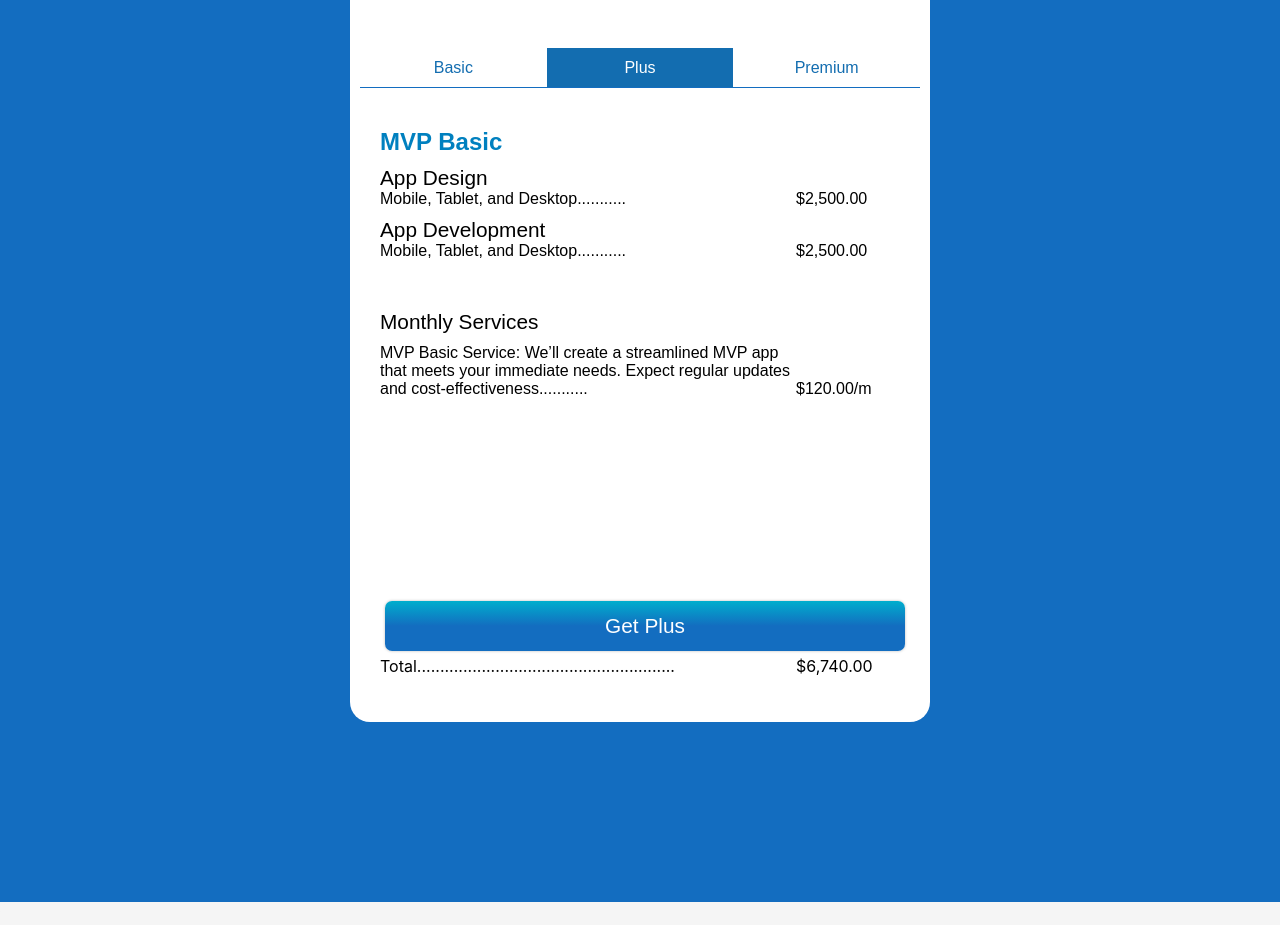
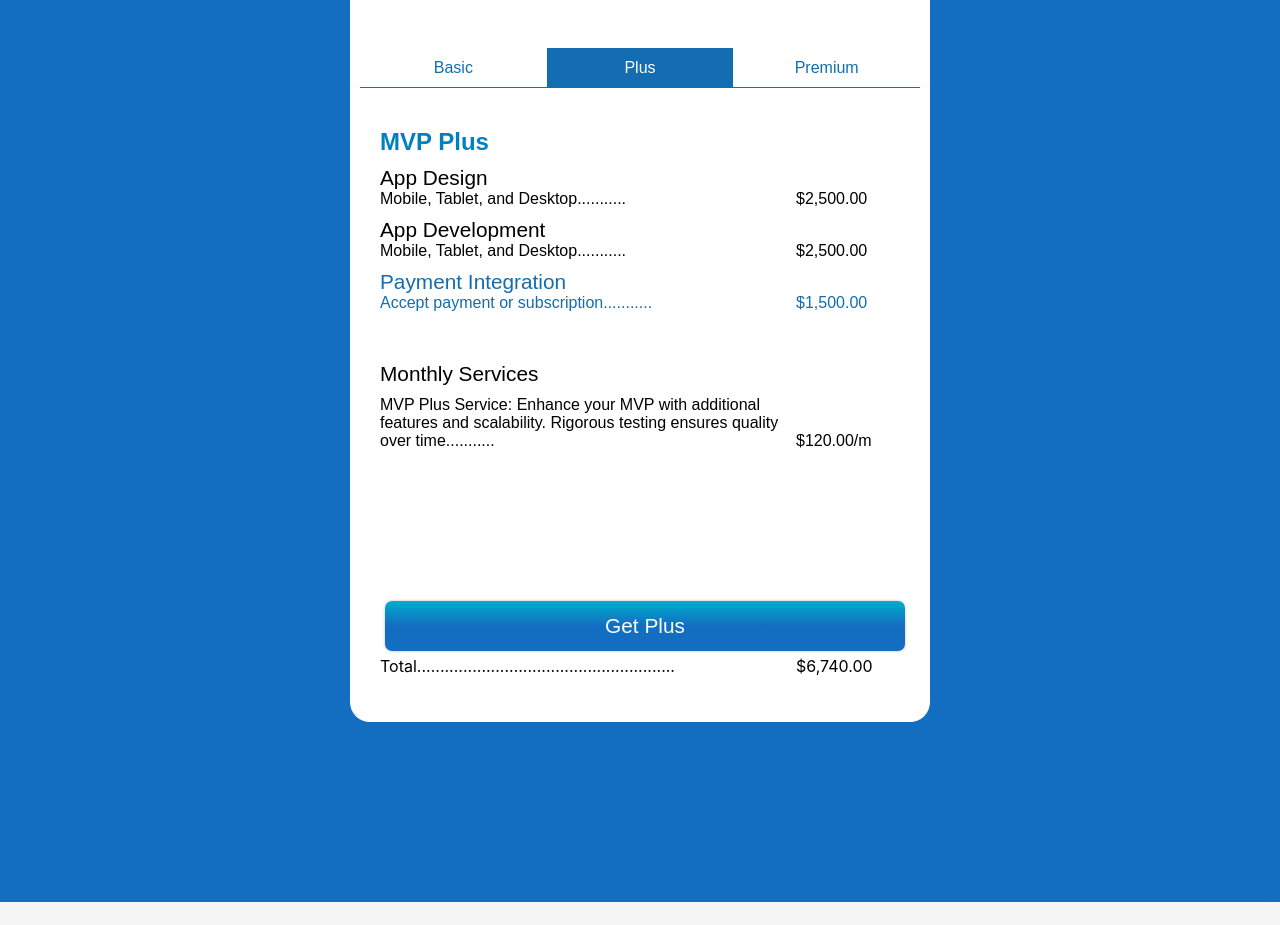
Before and after one commit to louieLouie117/react-portfolio, a React (Create React App) app in the folder client/: page / in a window 1280 px wide. Shown: the part 2300-3225 px from the top of the page. Built offline with nearby package versions, Linux system fonts and the light colour scheme.

Commit message:
FixPricing

```diff
--- a/client/src/components/LandingPage/Services.jsx
+++ b/client/src/components/LandingPage/Services.jsx
@@ -5,9 +5,9 @@ function Services(props) {
 
     <ServicesStyles></ServicesStyles>
     // service tile
-    const [ServiceTile, setServiceTile] = useState('MVP Basic');
+    const [ServiceTile, setServiceTile] = useState('MVP Plus');
     // service description
-    const [ServiceDescription, setServiceDescription] = useState('MVP Basic Service: We’ll create a streamlined MVP app that meets your immediate needs. Expect regular updates and cost-effectiveness.');
+    const [ServiceDescription, setServiceDescription] = useState('MVP Plus Service: Enhance your MVP with additional features and scalability. Rigorous testing ensures quality over time.');
     // service purchase link
     const [purchaseLink, setPurchaseLink] = useState('https://buy.stripe.com/00gaF49Ibdbj0zmeUW');
     // monthly service price
@@ -15,7 +15,7 @@ function Services(props) {
     // purchase button text
     const [purchaseBTNText, setPurchaseBTNText] = useState('Get Plus');
     // payment integration
-    const [paymentIntegration, setPaymentIntegration] = useState({display: 'none'});
+    const [paymentIntegration, setPaymentIntegration] = useState({display: 'grid'});
     // total amount
     const [TotalAmount, setTotalAmount] = useState('$6,740.00');
     // analytics integration
```
